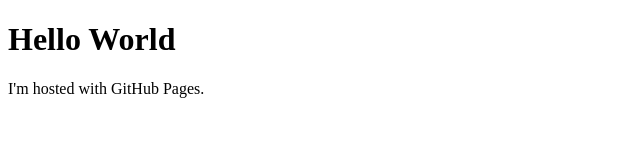
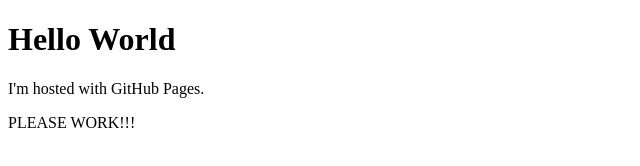
Before and after one commit to mepix/mepix.github.io, a plain HTML site: page index.html in a window 1280 px wide. Shown: the whole page, without its empty margins (0-640 px from the left). Drawn offline with Linux system fonts and the light colour scheme.

Commit message:
Please work!

```diff
--- a/index.html
+++ b/index.html
@@ -3,5 +3,6 @@
 <body>
 <h1>Hello World</h1>
 <p>I'm hosted with GitHub Pages.</p>
+<p>PLEASE WORK!!!</p>
 </body>
 </html>
```
